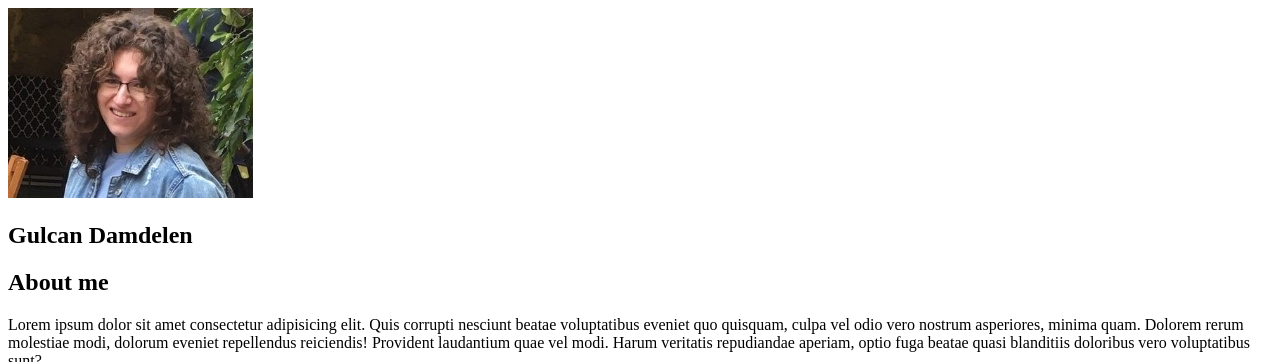
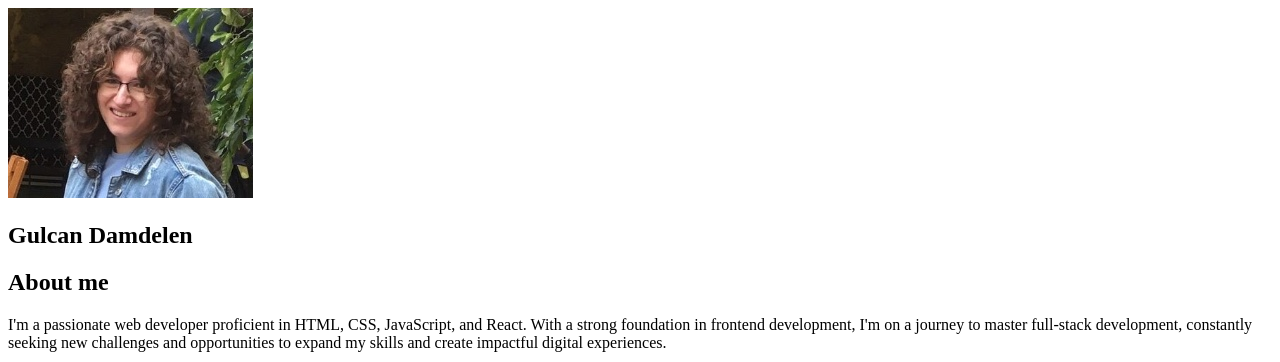
Before and after one commit to Gulcan00/portfolio, a website built with webpack: page src/template.html in a window 1280 px wide. Shown: the top 362 px of the page. Built offline with nearby package versions, Linux system fonts and the light colour scheme; a web font is replaced by a local one.

Commit message:
Complete layout for desktop view

```diff
--- a/src/style.css
+++ b/src/style.css
@@ -100,10 +100,9 @@ h3 {
 .about-me__profile img {
   width: 100%;
   height: auto;
-  max-width: 400px;
   box-shadow:
-    0 4px 6px -1px rgb(0 0 0 / 0.1),
-    0 2px 4px -2px rgb(0 0 0 / 0.1);
+    rgba(0, 0, 0, 0.16) 0px 3px 6px,
+    rgba(0, 0, 0, 0.23) 0px 3px 6px;
 }
 
 .about-me__profile .name {
@@ -192,10 +191,6 @@ h3 {
     position: static;
   }
 
-  .about-me__content {
-    width: 50%;
-  }
-
   .contact-me__img {
     width: 40%;
   }
@@ -234,8 +229,26 @@ h3 {
     grid-template-columns: 1fr 1fr 1fr;
   }
 
+  .about-me .row {
+    justify-content: stretch;
+    align-items: center;
+  }
+
+  .about-me__profile {
+    width: 45%;
+  }
+
+  .about-me__content {
+    width: 55%;
+    max-width: 60ch;
+    padding: 1.25em 1em;
+    font-size: 1.125rem;
+  }
+
   .about-me__content .social-links {
     display: flex;
+    justify-content: flex-end;
+    font-size: 1.75rem;
   }
 
   .contact-me__details {
@@ -250,6 +263,10 @@ h3 {
     font-size: 1.125rem;
   }
 
+  .about-me::before {
+    height: 330px;
+  }
+
   .about-me::after {
     top: 10%;
   }
--- a/src/template.html
+++ b/src/template.html
@@ -33,13 +33,11 @@
           <div class="about-me__content">
             <h2 class="title title--secondary">About me</h2>
             <p>
-              Lorem ipsum dolor sit amet consectetur adipisicing elit. Quis
-              corrupti nesciunt beatae voluptatibus eveniet quo quisquam, culpa
-              vel odio vero nostrum asperiores, minima quam. Dolorem rerum
-              molestiae modi, dolorum eveniet repellendus reiciendis! Provident
-              laudantium quae vel modi. Harum veritatis repudiandae aperiam,
-              optio fuga beatae quasi blanditiis doloribus vero voluptatibus
-              sunt?
+              I'm a passionate web developer proficient in HTML, CSS,
+              JavaScript, and React. With a strong foundation in frontend
+              development, I'm on a journey to master full-stack development,
+              constantly seeking new challenges and opportunities to expand my
+              skills and create impactful digital experiences.
             </p>
             <div class="social-links">
               <a
```
